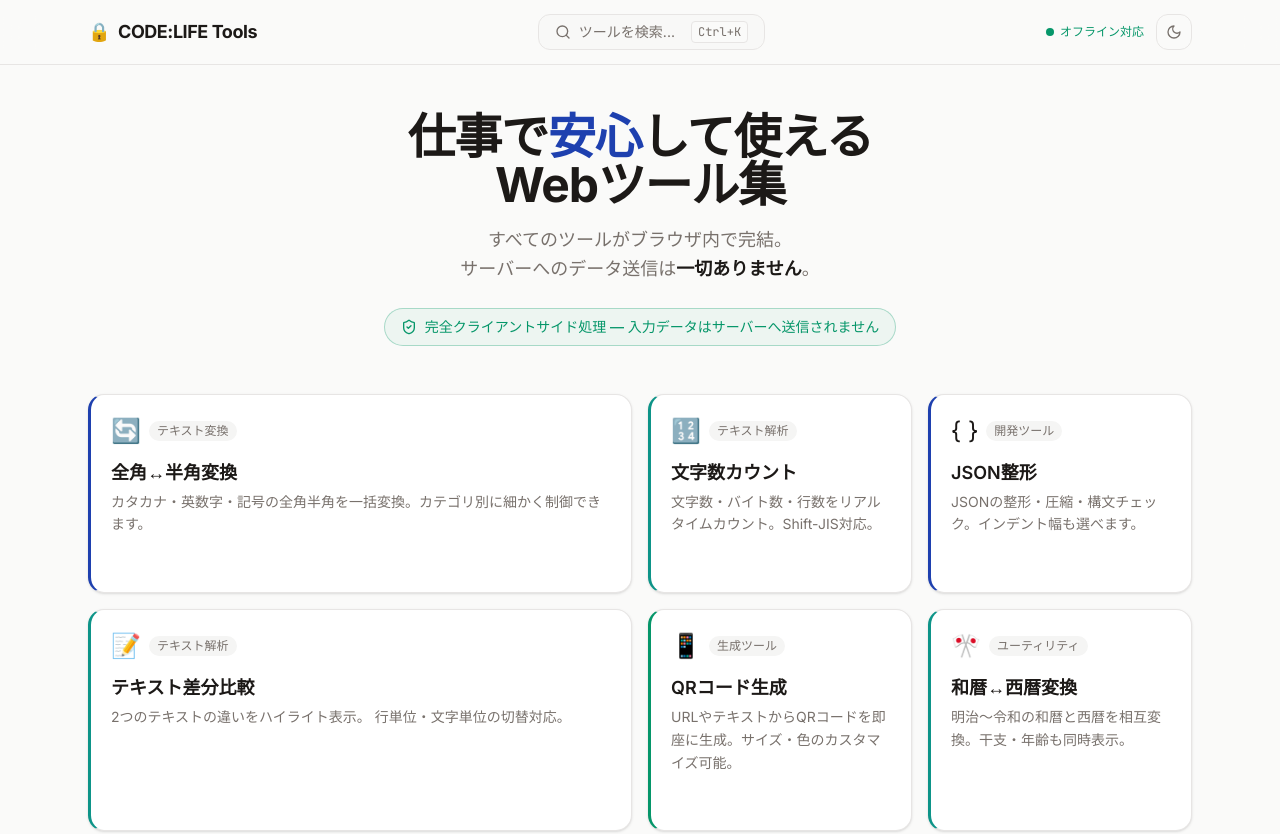
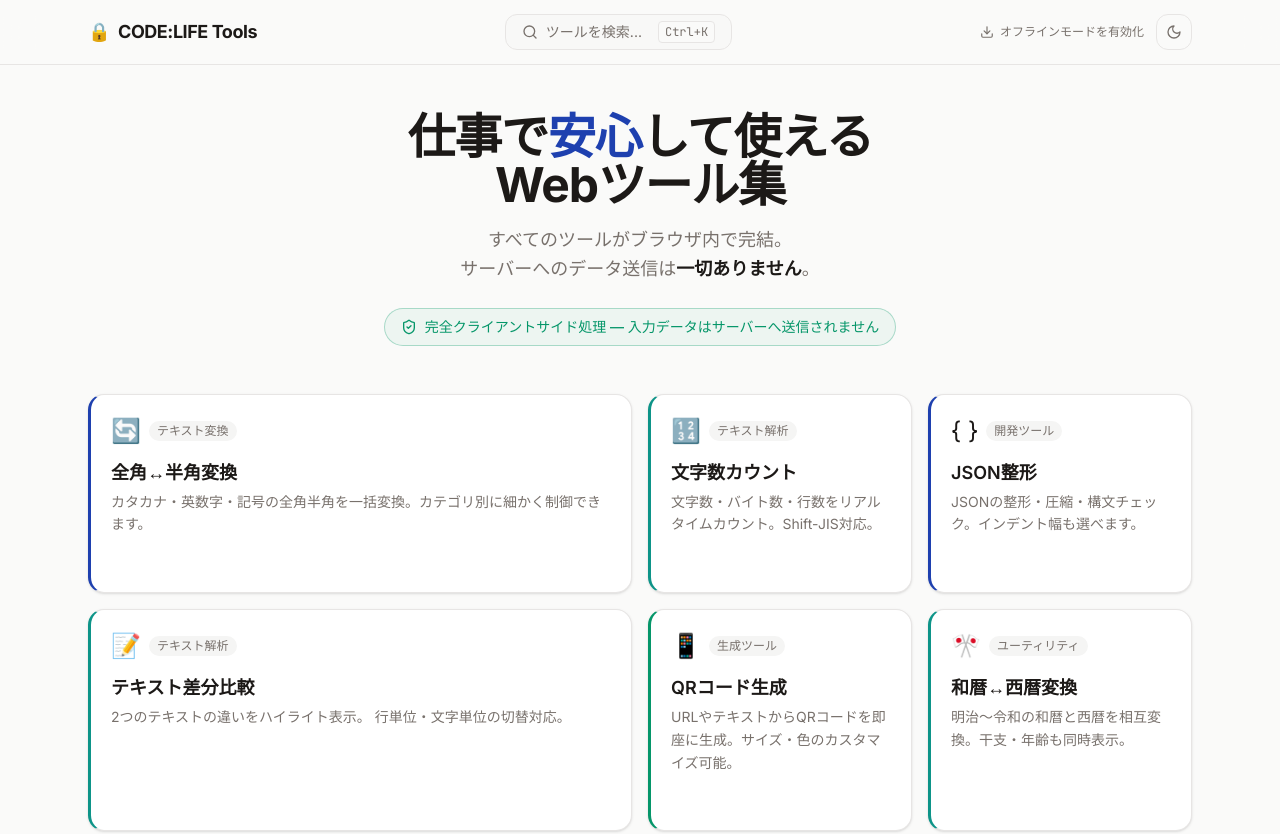
Before and after one commit to maru0014/tools-codelife-cafe, an Astro site: page / in a window 1280 px wide. Shown: the top 834 px of the page. Built offline with nearby package versions, Linux system fonts and the light colour scheme; Astro itself is replaced by a stand-in of ours; no server answers.

Commit message:
feat(ui): replace static offline badge with dynamic OfflineBadge

```diff
--- a/src/components/layout/Header.astro
+++ b/src/components/layout/Header.astro
@@ -1,6 +1,7 @@
 ---
 import ThemeToggle from '../common/ThemeToggle.tsx';
 import SearchModal from '../common/SearchModal.tsx';
+import OfflineBadge from './OfflineBadge.tsx';
 ---
 
 <header class="sticky top-0 z-50 border-b border-border bg-background/80 backdrop-blur-lg">
@@ -29,10 +30,7 @@ import SearchModal from '../common/SearchModal.tsx';
 
     <!-- Right: Theme toggle -->
     <div class="flex items-center gap-3">
-      <span class="hidden lg:flex items-center gap-1.5 text-xs text-safety font-medium">
-        <span class="inline-block h-2 w-2 rounded-full bg-safety pulse-dot"></span>
-        オフライン対応
-      </span>
+      <OfflineBadge client:load />
       <ThemeToggle client:load />
     </div>
   </div>
```
